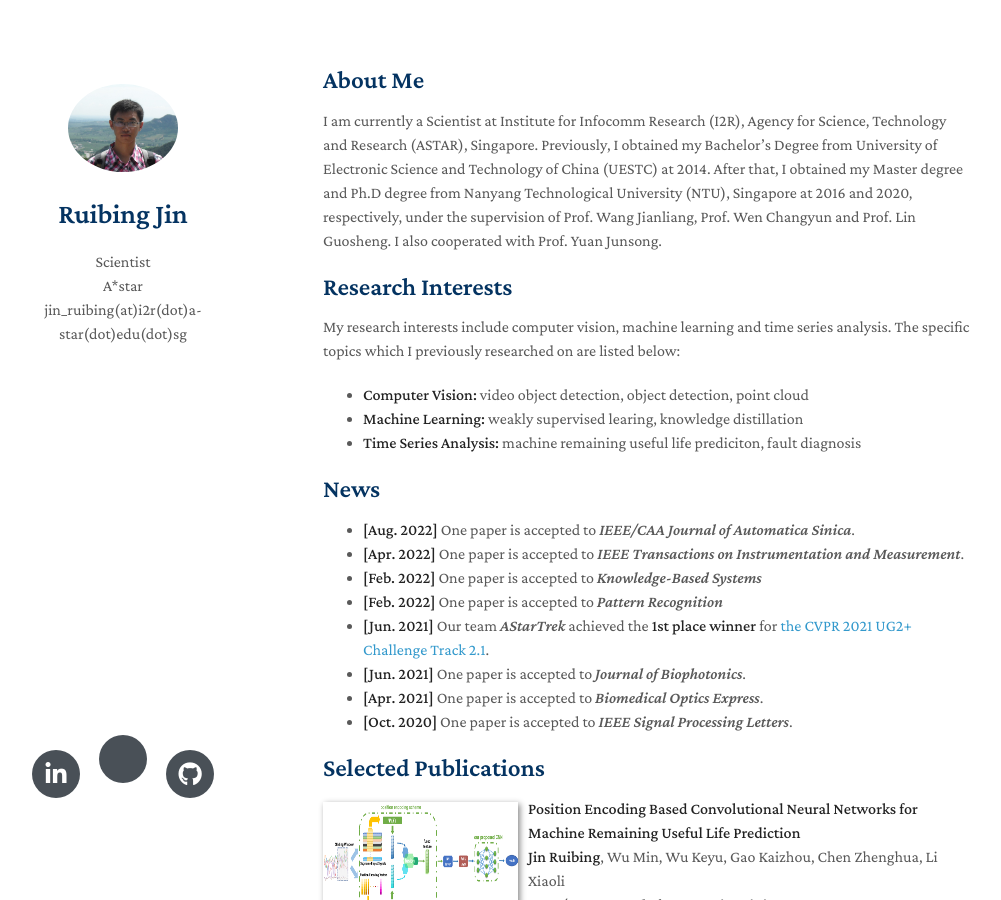
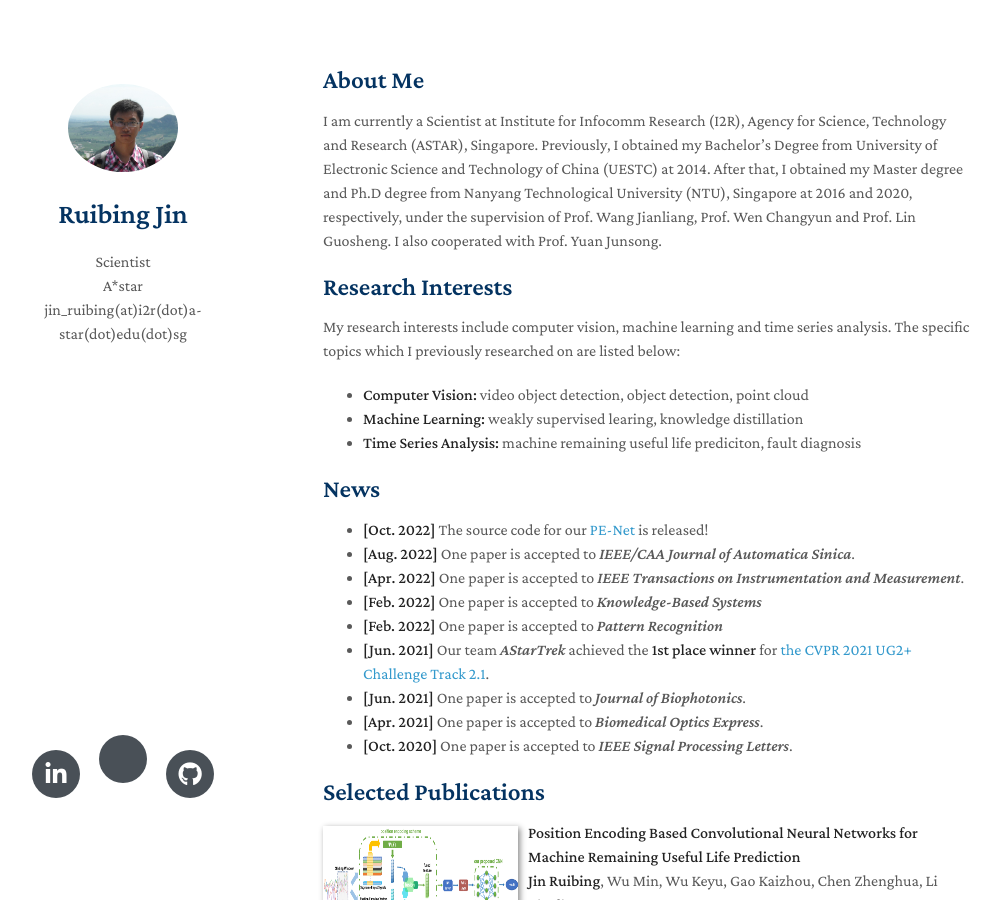
Before and after one commit to ruibing-jin/ruibing-jin.github.io, a Jekyll site: the page built from index.md, in a window 1280 px wide and 900 px high. Shown: the whole window, without its empty margins (147-1148 px from the left). Built offline with Jekyll 4.4.1, drawn with Linux system fonts in a browser that asks for light colours; nearby versions of some CDN libraries; a style sheet for code colours, icons or effects is not loaded; our own code applies the rules of GitHub Pages for plain Markdown files.

Commit message:
Update index.md

```diff
--- a/index.md
+++ b/index.md
@@ -12,6 +12,7 @@ My research interests include computer vision, machine learning and time series
 - **Time Series Analysis:** machine remaining useful life prediciton, fault diagnosis
 
 ## News
+- **[Oct. 2022]** The source code for our [PE-Net](https://github.com/ruibing-jin/PE-Net) is released!
 - **[Aug. 2022]** One paper is accepted to *IEEE/CAA Journal of Automatica Sinica*.
 - **[Apr. 2022]** One paper is accepted to *IEEE Transactions on Instrumentation and Measurement*.
 - **[Feb. 2022]** One paper is accepted to *Knowledge-Based Systems*
```
